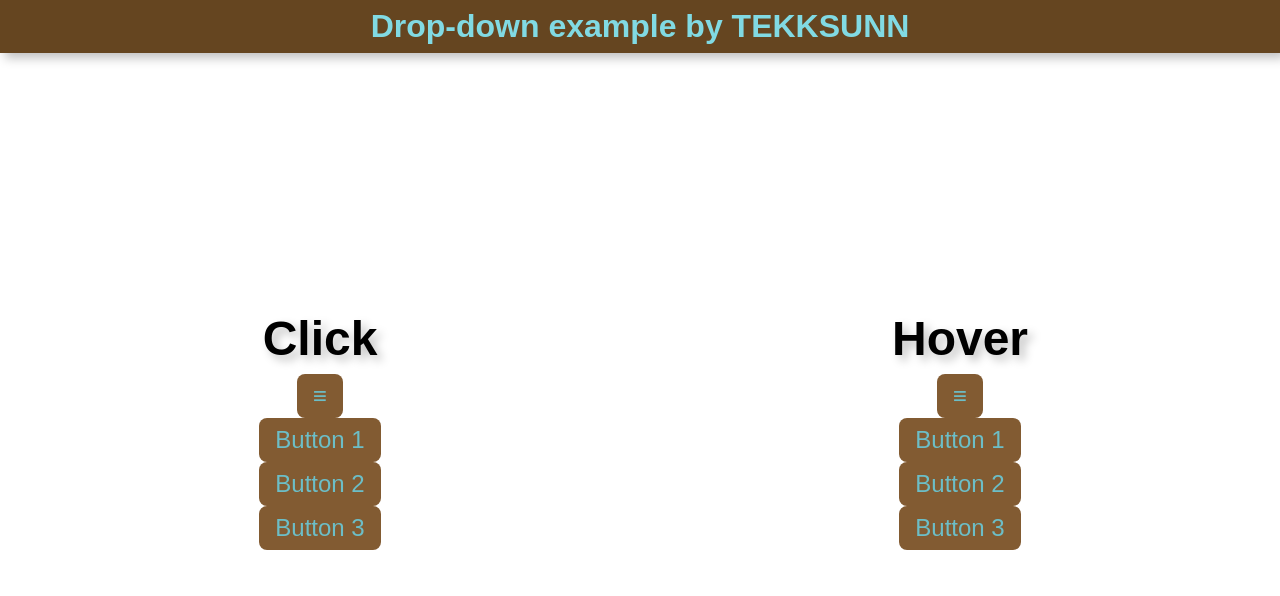
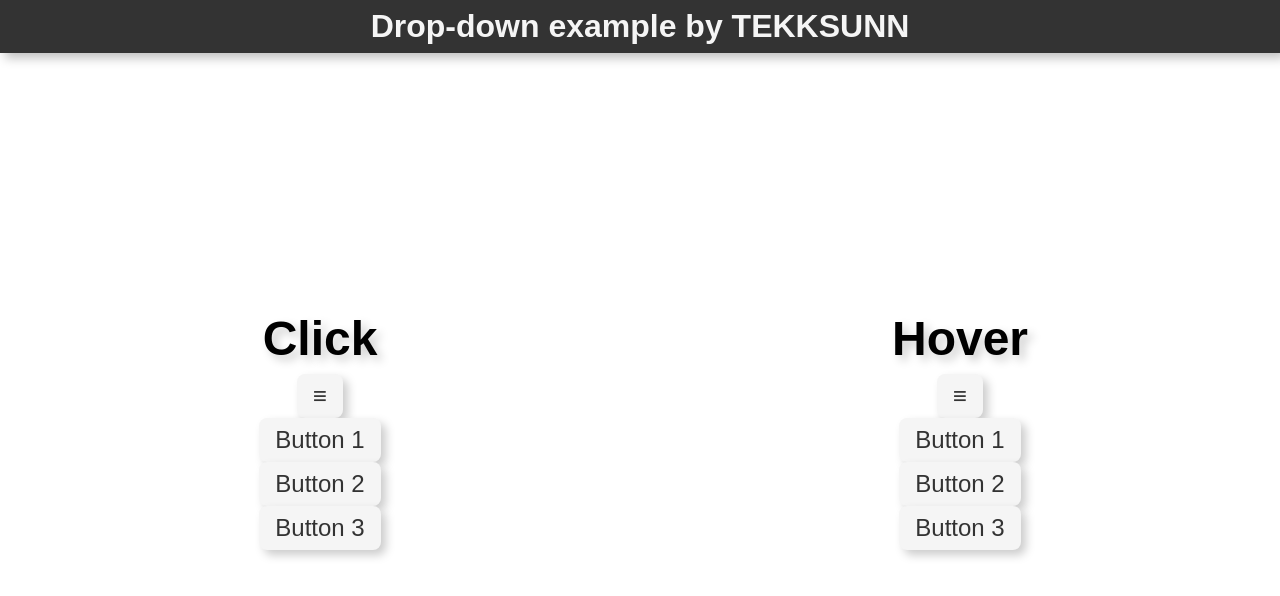
Before and after one commit to TEKKSUNN/drop-down-example, a website built with webpack: page src/template.html in a window 1280 px wide. Built offline with nearby package versions, Linux system fonts and the light colour scheme; what @tekksunn/drop-down would draw is missing.

Commit message:
Change colors & add button shadow & border

```diff
--- a/src/stylesheets/styles.css
+++ b/src/stylesheets/styles.css
@@ -1,10 +1,12 @@
 :root {
-    --header-bg: #654520;
-    --header-fg: #81DAE3;
-    --tab-bg: #825B32;
-    --tab-fg: #6CBEC7;
+    --header-bg: #333333;
+    --header-fg: #f5f5f5;
+    --tab-bg: #f5f5f5;
+    --tab-fg: #333333;
     --light-tab-bg: hsl(31, 44%, 55%);
     --dark-tab-fg: hsl(186, 45%, 40%);
+    --tab-shadow: 5px 5px 10px #cccccc;
+    --tab-border: 1px dashed #007bff;
     --pad-normal: 8px 16px;
     --shadow-normal: 5px 5px 10px rgb(0, 0, 0, 0.25);
 }
@@ -57,7 +59,7 @@ header h1 {
 
 .tab-title {
     font-size: 48px;
-    text-shadow: var(--shadow-normal);
+    text-shadow: var(--tab-shadow);
     margin: 0;
     padding: var(--pad-normal);
 }
@@ -77,12 +79,14 @@ li > button {
     border-radius: 8px;
     background-color: var(--tab-bg);
     color: var(--tab-fg);
+    box-shadow: var(--tab-shadow);
 }
 
 li > button:hover,
 .drop-down:hover {
     background-color: var(--light-tab-bg);
     color: var(--dark-tab-fg);
+    border: var(--tab-border);
 }
 
 .container {
```
